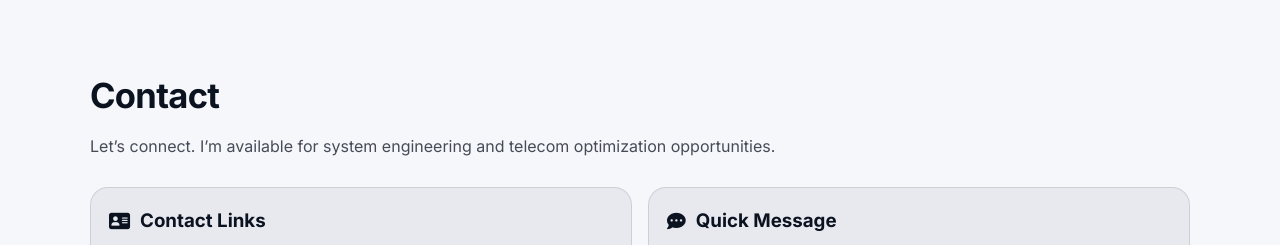
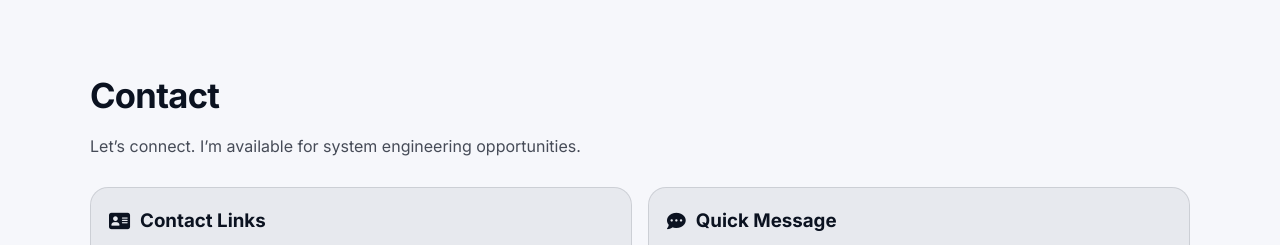
Before and after one commit to AbdulHafith169/abdulhafith, a plain HTML site: page index.html in a window 1280 px wide. Shown: the part 3500-3745 px from the top of the page. Drawn offline with Linux system fonts and the light colour scheme.

Commit message:
Update contact section subtitle
Removed telecom optimization from contact subtitle.

```diff
--- a/index.html
+++ b/index.html
@@ -386,8 +386,7 @@
       <div class="container">
         <div class="section__header reveal">
           <h2 class="section__title">Contact</h2>
-          <p class="section__subtitle">Let’s connect. I’m available for system engineering and telecom optimization
-            opportunities.</p>
+          <p class="section__subtitle">Let’s connect. I’m available for system engineering opportunities.</p>
         </div>
 
         <div class="contact-grid">
```
